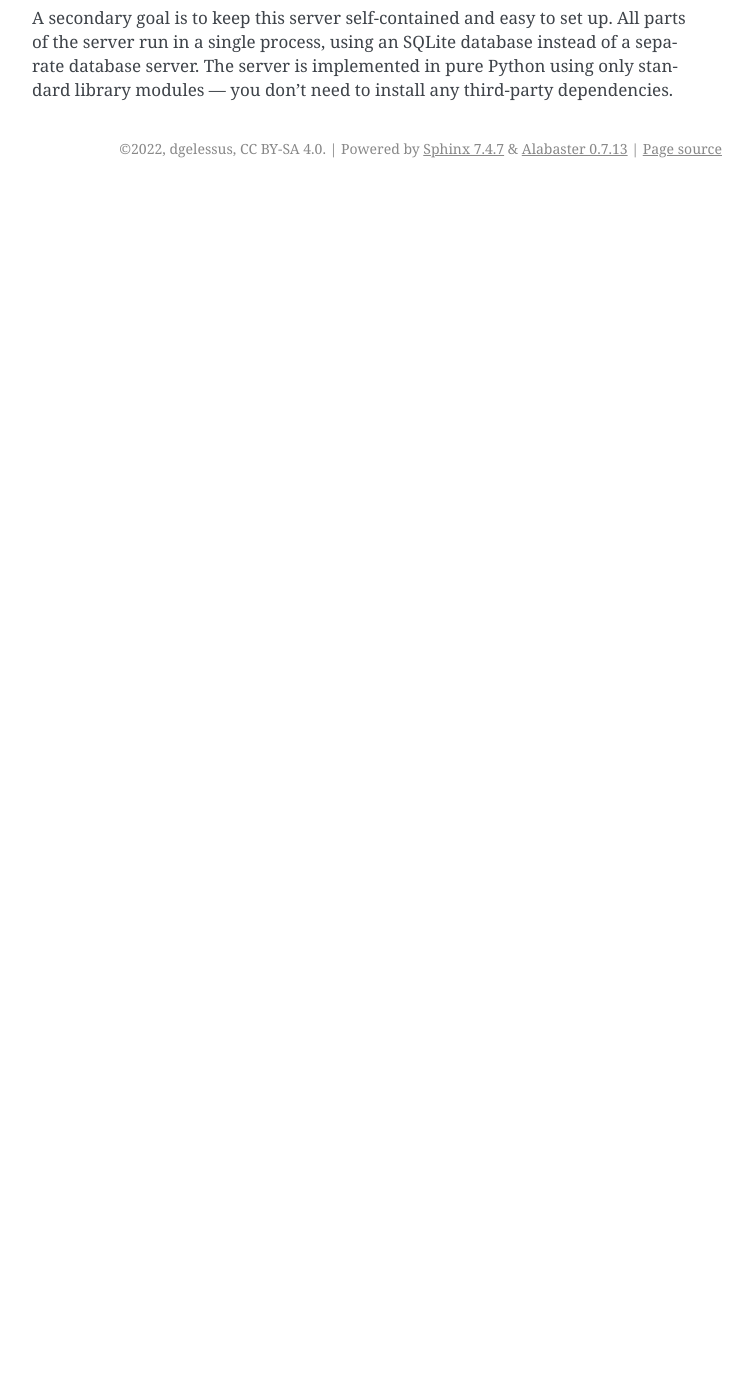
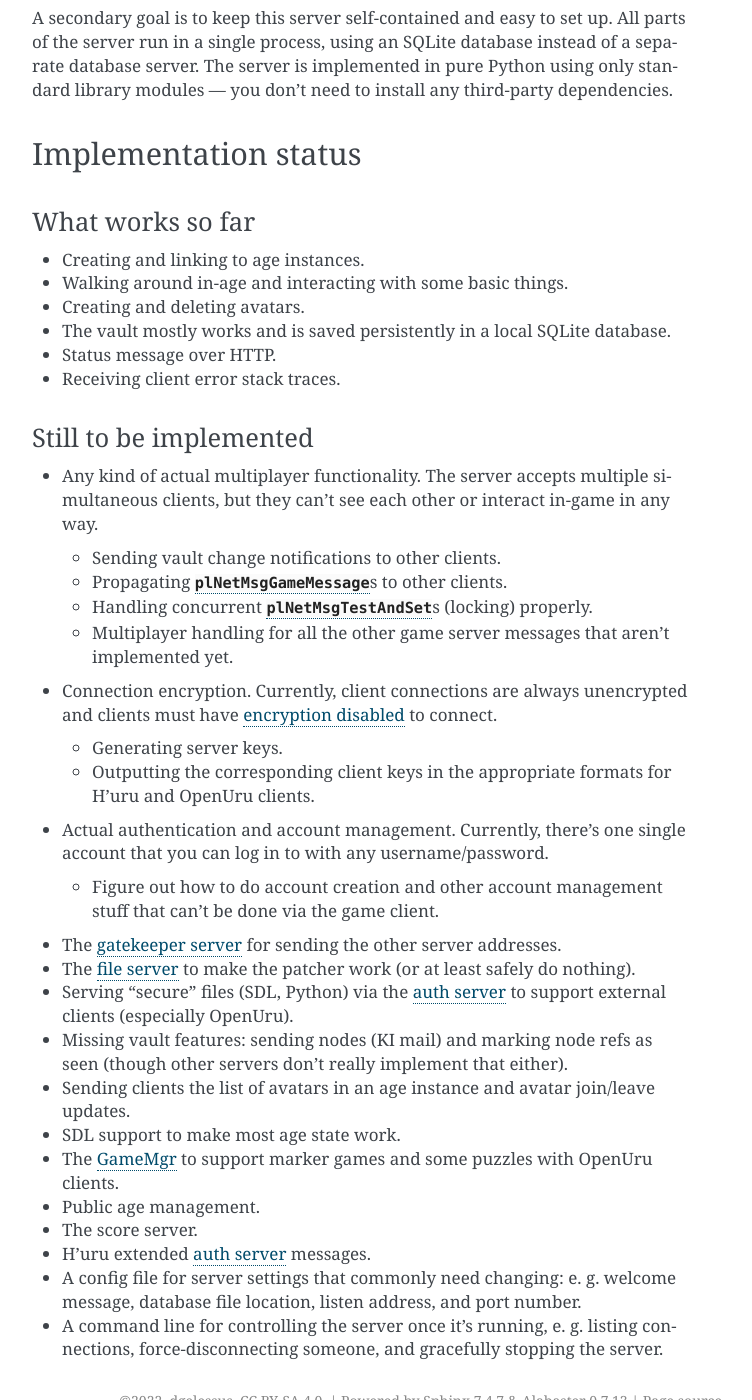
Before and after one commit to dgelessus/NAGUS, a Sphinx documentation site: the page built from docs/nagus/about.rst, in a window 1280 px wide and 1400 px high, scrolled down 529 px. Shown: the whole window, without its empty margins (388-1140 px from the left). Built offline with Sphinx 7.4.7, drawn with Linux system fonts in a browser that asks for light colours; before the commit the page ends 900 px from its top, so only the background shows below that; some of the changed text lies outside the part shown.

Commit message:
Add implementation status and plans to about page

```diff
--- a/docs/nagus/about.rst
+++ b/docs/nagus/about.rst
@@ -1,11 +1,14 @@
 About NAGUS
 ===========
 
-NAGUS is an Uru Live server.
-It is currently a work in progress and still *very* incomplete.
-Only the most essential functionality has been implemented so far,
-so you'll probably be able to log in and create an avatar,
-but most gameplay aspects aren't working yet.
+NAGUS is an experimental work-in-progress Uru Live/Myst Online server written in pure Python.
+It is currently still *very* incomplete ---
+you can log in,
+link to ages,
+and walk around,
+but not much more.
+A lot of things needed for normal gameplay are still broken.
+See :ref:`implementation_status` for details.
 
 If you're looking for a proper MOULa server implementation that you can actually play on,
 check out OpenUru's `MOSS <https://wiki.openuru.org/index.php/MOSS>`__ and H'uru's `DIRTSAND <https://guildofwriters.org/wiki/DIRTSAND>`__.
@@ -29,3 +32,65 @@ All parts of the server run in a single process,
 using an SQLite database instead of a separate database server.
 The server is implemented in pure Python using only standard library modules ---
 you don't need to install any third-party dependencies.
+
+.. _implementation_status:
+
+Implementation status
+---------------------
+
+What works so far
+^^^^^^^^^^^^^^^^^
+
+* Creating and linking to age instances.
+* Walking around in-age and interacting with some basic things.
+* Creating and deleting avatars.
+* The vault mostly works and is saved persistently in a local SQLite database.
+* Status message over HTTP.
+* Receiving client error stack traces.
+
+Still to be implemented
+^^^^^^^^^^^^^^^^^^^^^^^
+
+* Any kind of actual multiplayer functionality.
+  The server accepts multiple simultaneous clients,
+  but they can't see each other or interact in-game in any way.
+
+  * Sending vault change notifications to other clients.
+  * Propagating :cpp:class:`plNetMsgGameMessage`\s to other clients.
+  * Handling concurrent :cpp:class:`plNetMsgTestAndSet`\s (locking) properly.
+  * Multiplayer handling for all the other game server messages that aren't implemented yet.
+* Connection encryption.
+  Currently,
+  client connections are always unencrypted
+  and clients must have :ref:`encryption disabled <disabling_connection_encryption>` to connect.
+
+  * Generating server keys.
+  * Outputting the corresponding client keys in the appropriate formats for H'uru and OpenUru clients.
+* Actual authentication and account management.
+  Currently,
+  there's one single account
+  that you can log in to with any username/password.
+
+  * Figure out how to do account creation and other account management stuff
+    that can't be done via the game client.
+* The :ref:`gatekeeper server <gatekeeper_server>` for sending the other server addresses.
+* The :ref:`file server <file_server>` to make the patcher work
+  (or at least safely do nothing).
+* Serving "secure" files (SDL, Python) via the :ref:`auth server <auth_server>`
+  to support external clients
+  (especially OpenUru).
+* Missing vault features:
+  sending nodes (KI mail)
+  and marking node refs as seen
+  (though other servers don't really implement that either).
+* Sending clients the list of avatars in an age instance
+  and avatar join/leave updates.
+* SDL support to make most age state work.
+* The :ref:`GameMgr <game_manager>` to support marker games and some puzzles with OpenUru clients.
+* Public age management.
+* The score server.
+* H'uru extended :ref:`auth server <auth_server>` messages.
+* A config file for server settings that commonly need changing:
+  e. g. welcome message, database file location, listen address, and port number.
+* A command line for controlling the server once it's running,
+  e. g. listing connections, force-disconnecting someone, and gracefully stopping the server.
```
